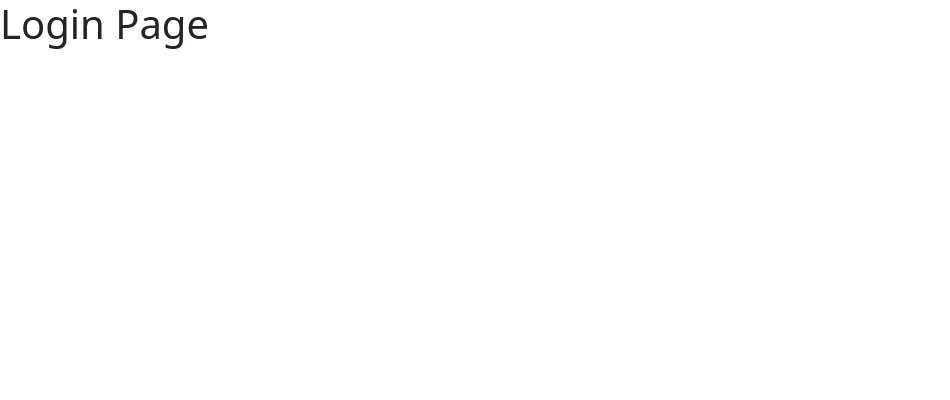
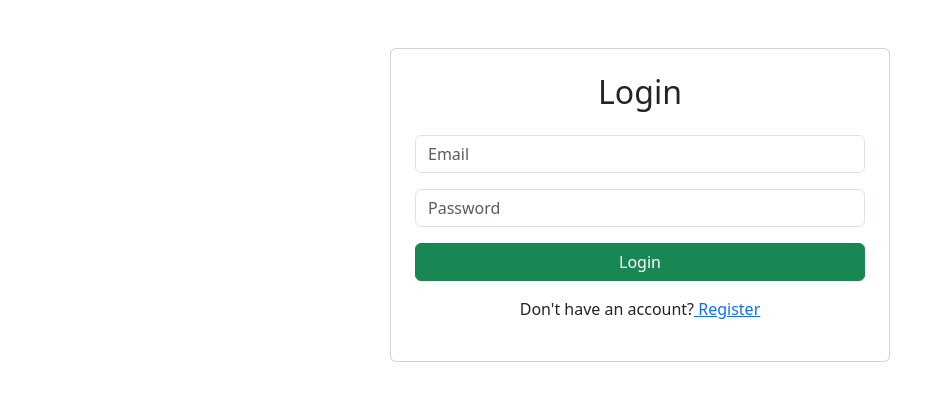
Before and after one commit to jsmndb/community-alert-system, a React (Vite) app in the folder client/: page /login in a window 1280 px wide. Shown: the top 400 px of the page, without its empty margins (0-950 px from the left). Built offline with nearby package versions, Linux system fonts and the light colour scheme.

Commit message:
Added register and login frontend pages

```diff
--- a/client/src/pages/LoginPage.jsx
+++ b/client/src/pages/LoginPage.jsx
@@ -1,6 +1,98 @@
+import { useState } from "react";
+import axios from "axios";
+import { useNavigate, Link } from "react-router-dom";
+
 function LoginPage() {
+  const [email, setEmail] = useState("");
+  const [password, setPassword] = useState("");
+
+  const navigate = useNavigate();
+
+  const handleLogin = async (e) => {
+    e.preventDefault();
+
+    try {
+      const response = await axios.post(
+        "http://localhost:5000/login",
+        {
+          email,
+          password,
+        }
+      );
+
+      localStorage.setItem(
+        "token",
+        response.data.token
+      );
+
+      localStorage.setItem(
+        "user",
+        JSON.stringify(response.data.user)
+      );
+
+      alert(response.data.message);
+
+      navigate("/home");
+    } catch (error) {
+      console.log(error);
+
+      if (error.response) {
+        alert(error.response.data.message);
+      } else {
+        alert("Cannot connect to server");
+      }
+    }
+  };
+
   return (
-    <h1>Login Page</h1>
+    <div className="container mt-5">
+      <div
+        className="card p-4 mx-auto"
+        style={{ maxWidth: "500px" }}
+      >
+        <h2 className="text-center mb-4">
+          Login
+        </h2>
+
+        <form onSubmit={handleLogin}>
+          <input
+            type="email"
+            className="form-control mb-3"
+            placeholder="Email"
+            value={email}
+            onChange={(e) =>
+              setEmail(e.target.value)
+            }
+            required
+          />
+
+          <input
+            type="password"
+            className="form-control mb-3"
+            placeholder="Password"
+            value={password}
+            onChange={(e) =>
+              setPassword(e.target.value)
+            }
+            required
+          />
+
+          <button
+            type="submit"
+            className="btn btn-success w-100"
+          >
+            Login
+          </button>
+        </form>
+
+        <p className="mt-3 text-center">
+          Don't have an account?
+          <Link to="/register">
+            {" "}Register
+          </Link>
+        </p>
+      </div>
+    </div>
   );
 }
 
--- a/client/src/pages/RegisterPage.jsx
+++ b/client/src/pages/RegisterPage.jsx
@@ -26,9 +26,14 @@ function RegisterPage() {
 
       navigate("/login");
     } catch (error) {
-      alert("Registration failed");
-      console.log(error);
-    }
+        console.log(error);
+
+        if (error.response) {
+          alert(error.response.data.message);
+        } else {
+          alert("Cannot connect to server");
+        }
+      }
   };
 
   return (
```
